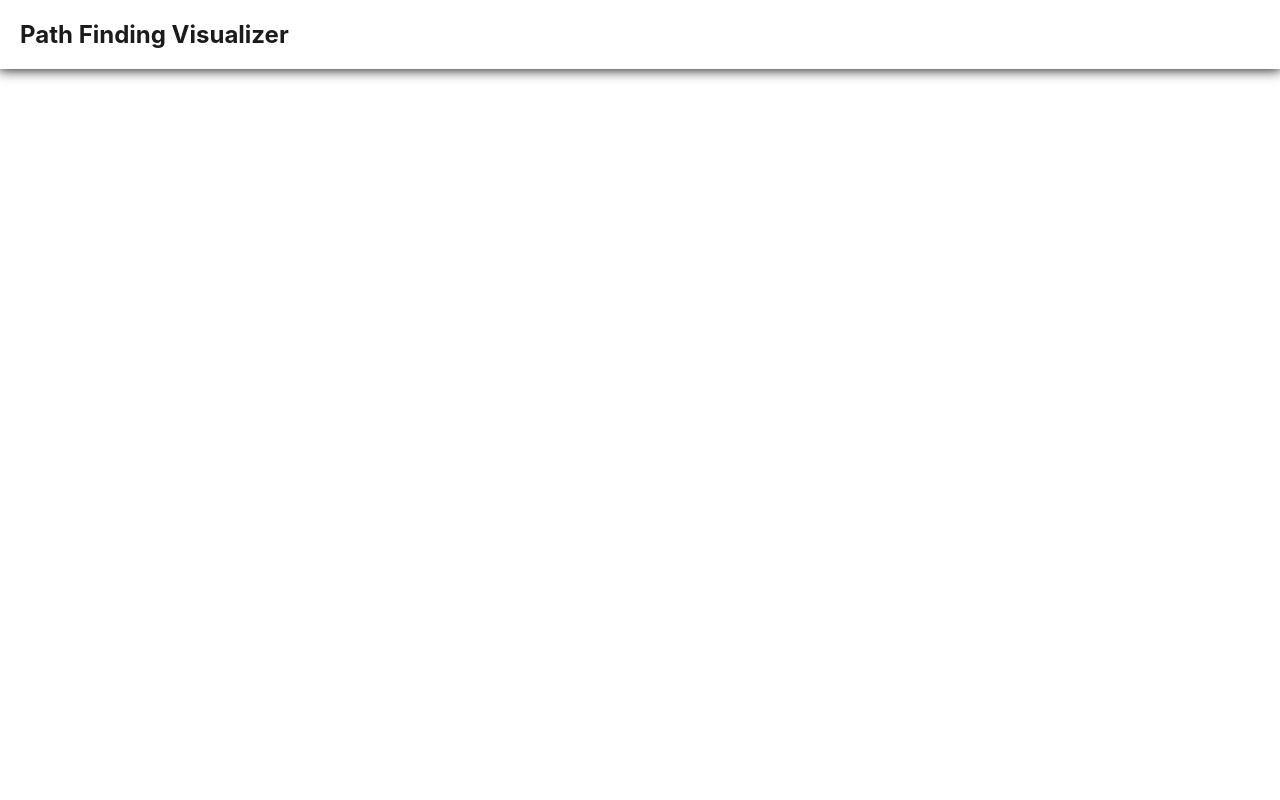
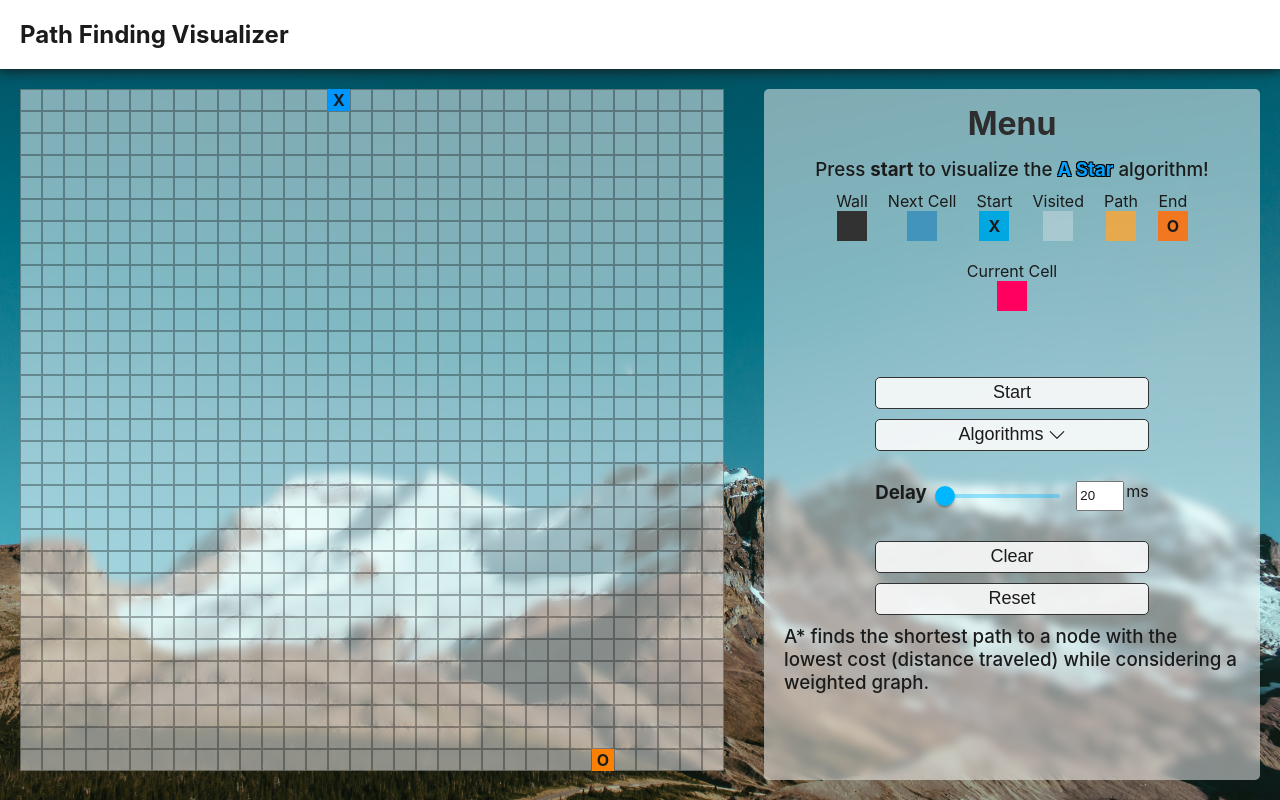
Before and after one commit to Jason-Liu-SE/PathFindingVisualizer, a React (Create React App) app: page / in a window 1280 px wide. Built offline with nearby package versions, Linux system fonts and the light colour scheme.

Commit message:
Re-added the visualizer

```diff
--- a/src/App.js
+++ b/src/App.js
@@ -14,7 +14,7 @@ function App() {
                 <NavBar />
             </div>
             <div className='content'>
-                {/* <Visualizer /> */}
+                <Visualizer />
                 {/* <Routes> */}
                 {/* <Route path='/' element={<Visualizer />} /> */}
                 {/* <Route path='/visualizer' element={<Visualizer />} /> */}
```
